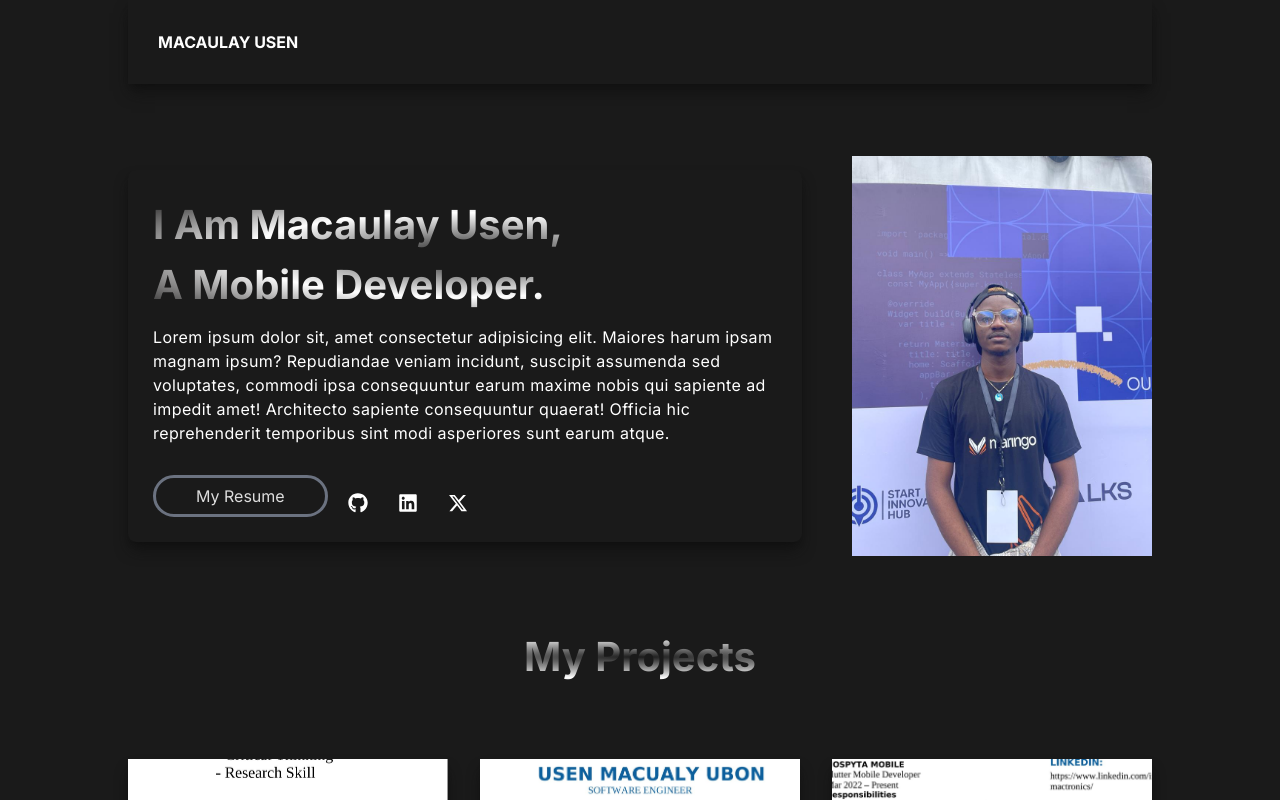
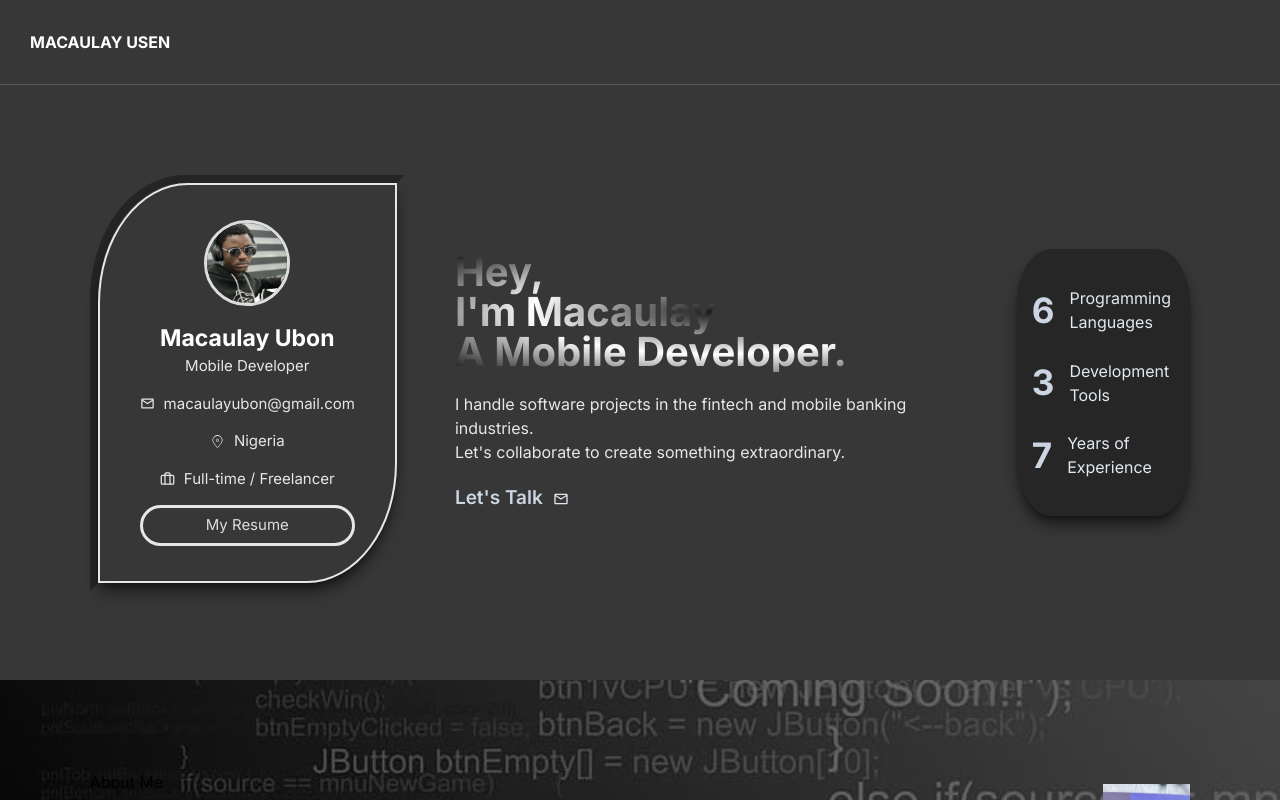
Before and after one commit to Chioma227/macaulay-usen, a Next.js app: page / in a window 1280 px wide. Shown: the top 800 px of the page. Built offline with nearby package versions, Linux system fonts and the light colour scheme.

Commit message:
update: update UI and layout

```diff
--- a/app/atomic/atoms/container/Container.tsx
+++ b/app/atomic/atoms/container/Container.tsx
@@ -12,10 +12,13 @@ const Container = ({ children, variant, className }: containerProps) => {
   let style = "";
   switch (variant) {
     case containerVariants.WRAPPER:
-      style = clsx("md:w-[80%] w-[90%]", className);
+      style = clsx("md:w-[100%] w-[90%]", className);
       break;
     case containerVariants.FLEXFIT:
       style = clsx("flex items-center", className);
+      break;
+    case containerVariants.FLEXBLOCK:
+      style = clsx("flex items-center justify-start", className);
       break;
     case containerVariants.FLEXCENTER:
       style = clsx("md:flex items-center justify-center", className);
@@ -27,7 +30,7 @@ const Container = ({ children, variant, className }: containerProps) => {
       style = clsx("w-full", className);
       break;
     case containerVariants.PT:
-      style = clsx("md:pt-[7%] pt-[10%]", className);
+      style = clsx("md:pt-[7%] pt-[10%] px-[7%]", className);
       break;
     case containerVariants.BLOCK:
       style = clsx("block", className);
--- a/app/atomic/atoms/container/containerVariants.ts
+++ b/app/atomic/atoms/container/containerVariants.ts
@@ -5,6 +5,7 @@ export enum containerVariants {
     WRAPPER,
     FLEXFIT,
     FULLWIDTH,
+    FLEXBLOCK,
     FLEXCENTER,
     LAYOUTGRID,
     HEROWRAPPER,
--- a/app/atomic/molecules/header/Header.tsx
+++ b/app/atomic/molecules/header/Header.tsx
@@ -6,7 +6,7 @@ const Header = () => {
   return (
     <Container
       variant={containerVariants.FLEXBETWEEN}
-     className="bg-opacity-20 px-[30px] shadow-lg shadow-ashBlack  py-[30px]"
+     className="bg-opacity-20 px-[30px] border-b-[1px] border-b-lightGrey border-opacity-20  py-[30px]"
      >
       <section className="text-darkGrey font-bold uppercase">Macaulay Usen</section>
     </Container>
--- a/app/components/portfolio/Portfolio.tsx
+++ b/app/components/portfolio/Portfolio.tsx
@@ -1,5 +1,6 @@
 import React from 'react'
 import Footer from '../sections/footer/Footer'
+import AboutComponent from '../sections/about/AboutComponent'
 import HeroComponent from '../sections/hero/Hero'
 import WhyMeComponent from '../sections/WhyMe/WhyMeComponent'
 import ContactComponent from '../sections/GiT/ContactComponent'
@@ -10,6 +11,7 @@ const Portfolio = () => {
   return (
     <div>
       <HeroComponent/>
+      <AboutComponent/>
       <ProjectsComponent/>
       <SkillsComponent/>
       <WhyMeComponent/>
--- /dev/null
+++ b/app/components/sections/about/AboutComponent.tsx
@@ -0,0 +1,39 @@
+import React from "react";
+import Container from "@/app/atomic/atoms/container/Container";
+import ImageComponent from "@/app/atomic/atoms/image/Image";
+import { containerVariants } from "@/app/atomic/atoms/container/containerVariants";
+
+const AboutComponent = () => {
+  const imgExt = "jpg";
+  return (
+    <main className="bg-custom-bg h-fit bg-no-repeat bg-cover bg-center bg-blend-darken backdrop-brightness-50">
+     <Container variant={containerVariants.PT}>
+     <Container variant={containerVariants.FLEXBETWEEN}>
+      <section>
+        <p>About Me</p>
+       <Container variant={containerVariants.BOX} >
+       <p className="text-slate-200">
+          Lorem ipsum dolor sit amet consectetur adipisicing elit. Animi ex
+          molestias eos dolor fugit iste sapiente harum, repellat odio dolorum
+          eligendi nisi? Reprehenderit, accusamus tempora officiis amet ab
+          dolores autem tenetur, sint maiores repudiandae aspernatur dolorem,
+          vel odit quia aut!
+        </p>
+       </Container>
+      </section>
+      <section>
+        <ImageComponent
+          src="hero"
+          alt="macaulay"
+          width={200}
+          height={200}
+          extension={imgExt}
+        />
+      </section>
+    </Container>
+     </Container>
+    </main>
+  );
+};
+
+export default AboutComponent;
--- a/app/components/sections/hero/Hero.tsx
+++ b/app/components/sections/hero/Hero.tsx
@@ -1,86 +1,41 @@
-"use client";
-import clsx from "clsx";
-import React, { useEffect } from "react";
-import Image from "@/app/atomic/atoms/image/Image";
-import Links from "@/app/atomic/molecules/links/Links";
+import React from "react";
 import Container from "@/app/atomic/atoms/container/Container";
-// import resume from "@/assets/pdf/MacaulayUbon.pdf"
+import DevTools from "./subSections/DevTools";
+import SimpleBio from "./subSections/SimpleBio";
+import Info from "./subSections/Info";
 import { containerVariants } from "@/app/atomic/atoms/container/containerVariants";
+import Header from "@/app/atomic/molecules/header/Header";
 
 const HeroComponent = () => {
   const imgExt = "jpg";
-
-  // const handleResumeDownload: any = () => {
-  //   const pdfUrl = "";
-  //   const linkElement = document.createElement("a");
-  //   linkElement.href = pdfUrl;
-  //   linkElement.download = "resume.pdf";
-  //   document.body.appendChild(linkElement);
-  //   linkElement.click();
-  //   document.body.removeChild(linkElement);
-  // };
   return (
-    <Container variant={containerVariants.PT}>
-      <main className="lg:flex block lg:flex-row flex-row-reverse items-center gap-[50px] justify-between ">
-        <Container variant={containerVariants.BOX}>
-          <h3 className="gradient-text lg:text-[40px] md:text-[30px] text-[24px] font-bold text-darkGrey select-none">
-            I Am <span className="text-hover underline">Macaulay Usen</span>,
-            <br />A Mobile Developer.
-          </h3>
-          <p className="text-darkGrey tracking-wide md:mt-[10px] mt-[15px] text-wrap md:text-[16px] text-[15px]">
-            {" "}
-            Lorem ipsum dolor sit, amet consectetur adipisicing elit. Maiores
-            harum ipsam magnam ipsum? Repudiandae veniam incidunt, suscipit
-            assumenda sed voluptates, commodi ipsa consequuntur earum maxime
-            nobis qui sapiente ad impedit amet! Architecto sapiente consequuntur
-            quaerat! Officia hic reprehenderit temporibus sint modi asperiores
-            sunt earum atque.
-          </p>
-
-          {/* desktop layout */}
+    <main className="bg-ash h-fit">
+      <Header />
+      <Container variant={containerVariants.PT} className="pb-[7%]">
+        <main className="lg:flex hidden lg:flex-row flex-row-reverse items-center gap-[50px] justify-between ">
+          <SimpleBio />
+          <Info />
+          <DevTools />
+        </main>
+        <main className="lg:hidden md:block hidden">
+          <Container variant={containerVariants.FLEXCENTER}>
+            <SimpleBio />
+          </Container>
           <Container
-            variant={containerVariants.FLEXFIT}
-            className="gap-[20px] mt-[30px] md:flex hidden"
+            variant={containerVariants.FLEXBETWEEN}
+            className="mt-[30px]"
           >
-            <p
-              // onClick={handleResumeDownload}
-              className={clsx(
-                "rounded-full cursor-pointer border-gray-500 border-[3px] transition-all",
-                " transition-8 px-[40px] py-[6px] bg-transparent text-lightGrey hover:text-gray-900 hover:bg-darkGrey "
-              )}
-            >
-              My Resume
-            </p>
-            <Links />
+            <Info />
+            <DevTools />
           </Container>
-
-          {/* mobile layout */}
-          <Container
-            variant={containerVariants.BLOCK}
-            className="gap-[20px] mt-[10px] block md:hidden"
-          >
-            <Links />
-            <p
-              // onClick={handleResumeDownload}
-              className={clsx(
-                "rounded-full cursor-pointer mt-[15px] w-fit border-gray-500 border-[3px] transition-all",
-                " transition-8 px-[20px] py-[6px] bg-transparent text-lightGrey hover:text-gray-900 hover:bg-darkGrey "
-              )}
-            >
-              My Resume
-            </p>
-          </Container>
-        </Container>
-        <Image
-          src="hero"
-          alt="Macaualay usen"
-          width={300}
-          height={300}
-          extension={imgExt}
-          className=" rounded-tr-lg h-full md:block hidden"
-        />
-      </main>
-    </Container>
+        </main>
+        <main className="md:hidden flex flex-col items-center justify-center space-y-[20px]">
+          <SimpleBio />
+          <Info />
+          <DevTools />
+        </main>
+      </Container>
+    </main>
   );
 };
 
--- /dev/null
+++ b/app/components/sections/hero/subSections/DevTools.tsx
@@ -0,0 +1,39 @@
+import Container from "@/app/atomic/atoms/container/Container";
+import { containerVariants } from "@/app/atomic/atoms/container/containerVariants";
+import React from "react";
+
+interface devTools {
+  count: number | string;
+  text: string;
+}
+const data: devTools[] = [
+  {
+    count: 6,
+    text: "Programming Languages",
+  },
+  {
+    count: 3,
+    text: "Development Tools",
+  },
+  {
+    count: 7,
+    text: "Years of Experience",
+  },
+];
+
+const DevTools = () => {
+  return (
+    <div className="space-y-[20px] w-[180px] bg-black px-[15px] py-[35px] bg-opacity-30 rounded-[20%] shadow-lg shadow-ashBlack">
+      {data.map(({ count, text }: devTools) => {
+        return (
+          <Container variant={containerVariants.FLEXFIT} className="gap-[15px] text-slate-200" >
+            <p key={count} className="font-bold text-slate-300 text-[35px]">{count}</p>
+            <p>{text}</p>
+          </Container>
+        );
+      })}
+    </div>
+  );
+};
+
+export default DevTools;
--- /dev/null
+++ b/app/components/sections/hero/subSections/Info.tsx
@@ -0,0 +1,23 @@
+import React from "react";
+import { MdOutlineMail } from "react-icons/md";
+
+const Info = () => {
+  return (
+    <div>
+      <h3 className="gradient-text md:text-[40px] text-[25px] leading-[40px] font-bold">
+        Hey, <br />
+        I&apos;m Macaulay <br />A Mobile Developer.
+      </h3>
+      <p className="md:mt-[20px] mt-[10px] text-gray-200">
+        I handle software projects in the fintech and mobile banking industries.{" "}
+        <br />
+        Let&apos;s collaborate to create something extraordinary.
+      </p>
+      <a href="mailto:macaulayubon@gmail.com" className="flex items-center gap-[10px] mt-[20px]">
+        <p className="text-slate-300 font-semibold text-[19px]"> Let&apos;s Talk</p> <MdOutlineMail className="text-slate-200"/>
+      </a>
+    </div>
+  );
+};
+
+export default Info;
--- /dev/null
+++ b/app/components/sections/hero/subSections/SimpleBio.tsx
@@ -0,0 +1,85 @@
+import React from "react";
+import ImageComponent from "@/app/atomic/atoms/image/Image";
+import Container from "@/app/atomic/atoms/container/Container";
+import { MdOutlineMail } from "react-icons/md";
+import { CiLocationOn } from "react-icons/ci";
+import { FiBriefcase } from "react-icons/fi";
+import clsx from "clsx";
+// import { IoIosPhonePortrait } from "react-icons/io";
+import { containerVariants } from "@/app/atomic/atoms/container/containerVariants";
+
+const data = [
+  {
+    icon: <MdOutlineMail />,
+    text: "macaulayubon@gmail.com",
+  },
+  {
+    icon: <CiLocationOn />,
+    text: "Nigeria",
+  },
+  {
+    icon: <FiBriefcase />,
+    text: "Full-time / Freelancer",
+  },
+];
+
+const SimpleBio = () => {
+  const imgExt = "jpg";
+
+   // const handleResumeDownload: any = () => {
+  //   const pdfUrl = "";
+  //   const linkElement = document.createElement("a");
+  //   linkElement.href = pdfUrl;
+  //   linkElement.download = "resume.pdf";
+  //   document.body.appendChild(linkElement);
+  //   linkElement.click();
+  //   document.body.removeChild(linkElement);
+  // };
+  return (
+    <main className="border-[8px] w-fit  border-t-borderBlack border-l-borderBlack rounded-tl-[30%] border-b-transparent border-r-transparent">
+      <Container
+        variant={containerVariants.FLEXFIT}
+        className="flex-col space-y-[15px] shadow-lg shadow-ashBlack md:px-[40px] px-[20px] text-gray-200 text-[15px] py-[35px] border-2  rounded-tl-[30%] rounded-br-[30%]"
+      >
+        <section className="border-[3px] border-lightGrey rounded-full">
+          <ImageComponent
+            src="about"
+            alt="macaulay"
+            width={60}
+            height={50}
+            extension={imgExt}
+            className="rounded-full object-cover md:h-[80px] md:w-[80px] w-[60px] h-[60px]"
+          />
+        </section>
+        <section className="text-center">
+          <h3 className="text-white font-bold md:text-[23px] text-[18px]">Macaulay Ubon</h3>
+          <p>Mobile Developer</p>
+        </section>
+        <>
+          {data.map(({ icon, text }) => {
+            return (
+              <Container
+                variant={containerVariants.FLEXBLOCK}
+                className="gap-[9px] text-left"
+              >
+                <p key={text}>{icon}</p>
+                <p>{text}</p>
+              </Container>
+            );
+          })}
+        </>
+        <p
+          // onClick={handleResumeDownload}
+          className={clsx(
+            "rounded-full cursor-pointer mt-[15px] bg-lightGrey text-ashBlack w-full text-center border-[3px] transition-all",
+            " transition-8 px-[20px] py-[6px] bg-transparent text-lightGrey hover:text-gray-900 hover:bg-darkGrey "
+          )}
+        >
+          My Resume
+        </p>
+      </Container>
+    </main>
+  );
+};
+
+export default SimpleBio;
--- a/app/globals.css
+++ b/app/globals.css
@@ -4,7 +4,7 @@
 
 /* global style */
 body {
-  background-color: rgb(26, 26, 26);
+  /* background-color: rgba(35, 35, 35, 0.896); */
   position: relative;
 }
 
--- a/app/page.tsx
+++ b/app/page.tsx
@@ -6,12 +6,9 @@ import { containerVariants } from "./atomic/atoms/container/containerVariants";
 
 const Home = () => {
   return (
-    <main className="flex items-center justify-center">
-      <Container variant={containerVariants.WRAPPER} className="relative">
-        <Header />
+      <Container variant={containerVariants.WRAPPER}>
        <Portfolio/>
       </Container>
-    </main>
   );
 };
 
--- a/tailwind.config.ts
+++ b/tailwind.config.ts
@@ -13,7 +13,16 @@ const config: Config = {
         darkGrey:"#ffff",
         lightGrey:"#DDDDDD",
         hover:"#999999",
+        borderBlack:"rgba(35, 35, 35, 0.896)",
         ashBlack:"rgba(15, 15, 15, 0.804)"
+      },
+      backgroundColor:{
+        bg:"rgb(26, 26, 26)",
+        ash:"rgb(56, 55, 55)",
+        black10:"#000000"
+      },
+      backgroundImage:{
+        'custom-bg': "url('/assets/imgs/about_bg.jpg')",
       }
     },
   },
```
Also changed, not shown: public/assets/imgs/about_bg.jpg (added).
